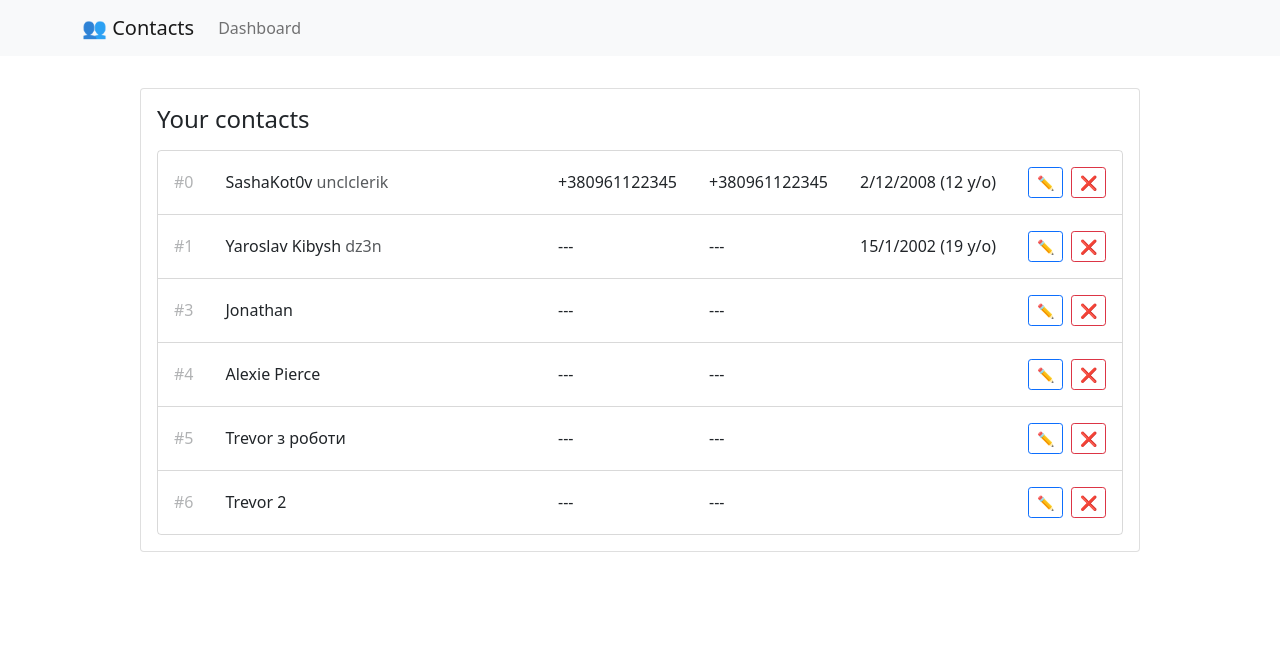
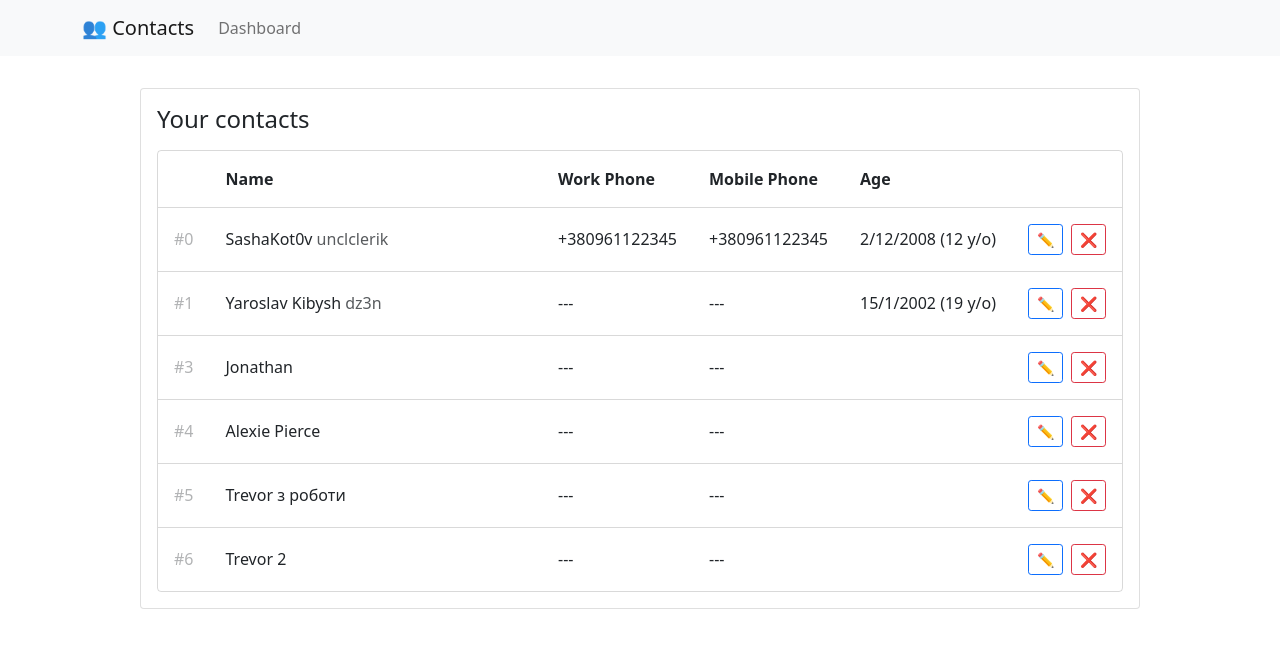
Before and after one commit to feel-the-dz3n/Contacts-App-Client, a React (Create React App) app: page / in a window 1280 px wide. Shown: the top 648 px of the page. Built offline with nearby package versions, Linux system fonts and the light colour scheme.

Commit message:
Add titles to the table

```diff
--- a/src/components/DashboardPage/ContactsTable/ContactsTable.css
+++ b/src/components/DashboardPage/ContactsTable/ContactsTable.css
@@ -2,3 +2,11 @@
     border-radius: .25rem;
     border: 1px solid rgba(0, 0, 0, .15);
 }
+
+.ContactsTable tr th {
+    padding: 16px 16px;
+}
+
+.ContactsTable th:last-child {
+    border-bottom: none;
+}
--- a/src/components/DashboardPage/ContactsTable/ContactsTable.tsx
+++ b/src/components/DashboardPage/ContactsTable/ContactsTable.tsx
@@ -60,10 +60,24 @@ export default function ContactsTable() {
     },
   ];
 
+  const buildHeader = (): JSX.Element => {
+    return (
+      <tr>
+        <th></th>
+        <th>Name</th>
+        <th>Work Phone</th>
+        <th>Mobile Phone</th>
+        <th>Age</th>
+        <th></th>
+      </tr>
+    );
+  };
+
   return (
     <div className="ContactsTableContainer">
       <table style={{ width: "100%" }} className="ContactsTable">
         <tbody>
+          {buildHeader()}
           {contacts.map((contact) => (
             <ContactItem key={contact.id} contact={contact} />
           ))}
```
